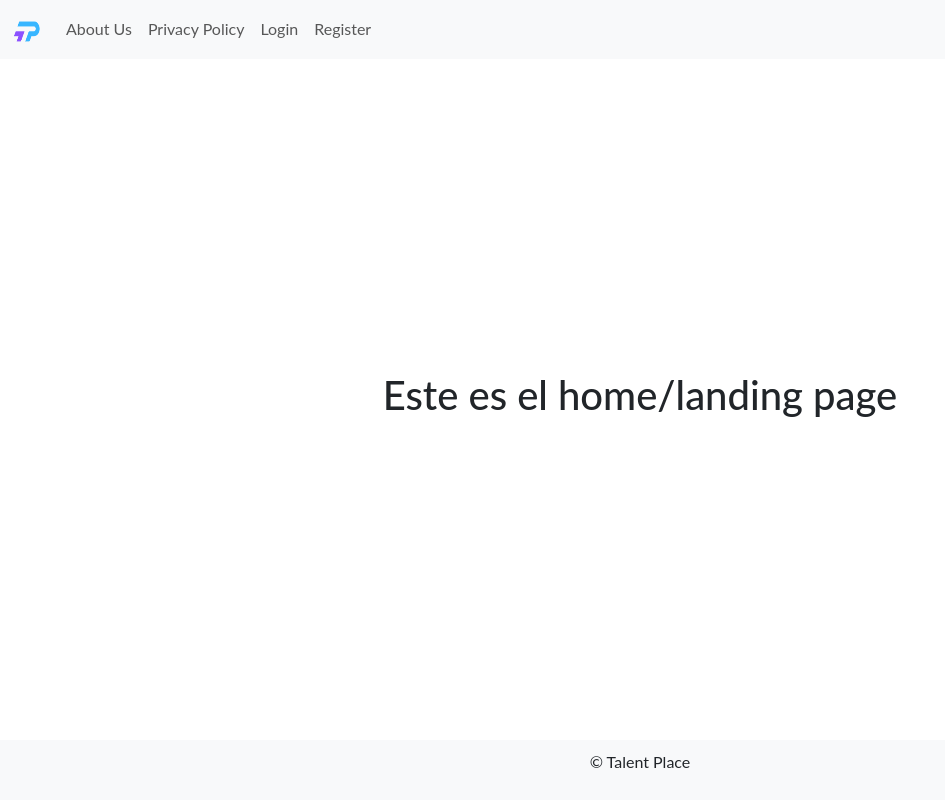
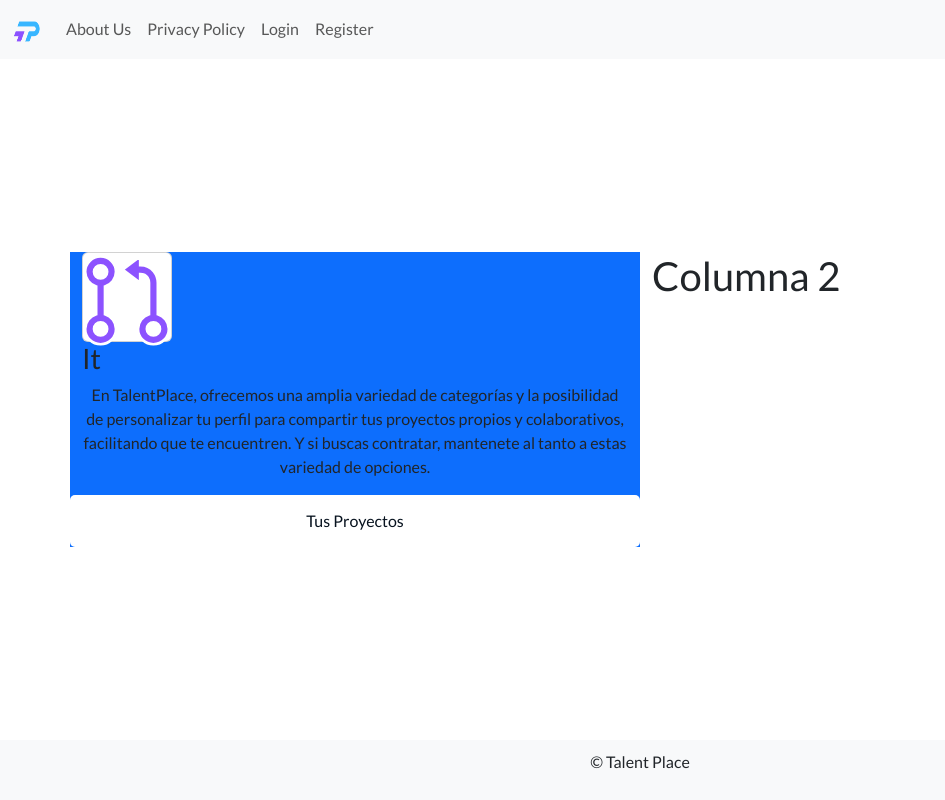
Before and after one commit to igrowker/i002-talentplace-front, a React (Vite) app: page / in a window 1280 px wide. Shown: the whole page, without its empty margins (0-945 px from the left). Built offline with nearby package versions, Linux system fonts and the light colour scheme.

Commit message:
Button & Card component, Font import

```diff
--- /dev/null
+++ b/src/components/Button/Button.css
@@ -0,0 +1,25 @@
+.button{
+    padding: 12px 0;
+    width: 160px;
+    background-color: var(--main-color-blue);
+    border: none;
+    border-radius: 5px;
+    color:white;
+    font-size: 18px;
+    font: var(--font-family-sans-serif);
+    line-height: 28px;
+}
+
+.button.primary{
+    background-color: var(--main-color-purple);
+}
+.button.secondary{
+    background:none;
+    border: 1px solid #08131F;
+    color: #08131F;
+}
+.button.white{
+    background-color: white;
+    color:#08131F;
+    border: none;
+}
--- /dev/null
+++ b/src/components/Button/Button.jsx
@@ -0,0 +1,21 @@
+import React from 'react'
+import "../Button/Button.css"
+
+
+const Button = ({type, onClick, children, width}) => {
+  const buttonWidth = {
+    width: width || '160px'
+  }
+  return (
+    <button
+        className={`button ${type}`}
+        onClick={onClick}
+        style={buttonWidth}
+    >
+        {children}
+    </button>
+
+  )
+}
+
+export default Button
--- /dev/null
+++ b/src/components/Card/Card.css
@@ -0,0 +1,15 @@
+.card-container{
+    display: flex;
+    flex-direction: column;
+    align-items: center;
+}
+
+.card{
+    background-color: white;
+}
+
+.card-img{
+    width: 47.52px;
+    height: 50px;
+    border: 1.5px solid white;
+}
--- /dev/null
+++ b/src/components/Card/Card.jsx
@@ -0,0 +1,18 @@
+import React from 'react'
+
+const Card = ({img, alt, title, size}) => {
+    const cardStyle = {
+        width: size || '90px',
+        height: size || '90px'
+    }
+  return (
+    <div className='card-container'>
+        <div className='card' style={cardStyle}>
+            <img className='card-img' src={img} alt={alt} />
+        </div>
+        <h3>{title}</h3>
+    </div>
+  )
+}
+
+export default Card
--- a/src/index.css
+++ b/src/index.css
@@ -3,6 +3,7 @@
 /**************************************/
 /* NO ESTA TERMINADO... VER CON UX/UI */
 /**************************************/
+@import url('https://fonts.googleapis.com/css2?family=Lato:wght@400;700&display=swap');
 
 :root {
     /* background */
--- a/src/pages/LandingPage.jsx
+++ b/src/pages/LandingPage.jsx
@@ -1,7 +1,32 @@
+import Button from '../components/Button/Button'
+import Card from '../components/Card/Card'
+import itImg from '../assets/assets-svg/it.svg'
+
+
 export const LandingPage = () => {
   return (
     <div className="landing-page">
-        <h1>Este es el home/landing page</h1>
+      <section className="container">
+        <div className="row">
+          <div className="col-md-6 col-sm-12 bg-primary">
+            <div className="row">
+              <Card img={itImg} alt="IT" title="It"/>
+
+
+            </div>
+            <div className="row">
+              <p className="text-center">En TalentPlace, ofrecemos una amplia variedad de categorías y la posibilidad de personalizar tu perfil para compartir tus proyectos propios y colaborativos, facilitando que te encuentren. Y si buscas contratar, mantenete al tanto a estas  variedad de opciones.</p>
+            </div>
+            <div className="row">
+              <Button type="white" width="100%">Tus Proyectos</Button>
+            </div>
+          </div>
+          <div className="col-md-6 col-sm-12">
+            <h1>Columna 2</h1>
+          </div>
+        </div>
+      </section>
+
     </div>
   )
 }
```
Also changed, not shown: src/assets/assets-png/it.png (added), src/assets/assets-svg/it.svg (added).
